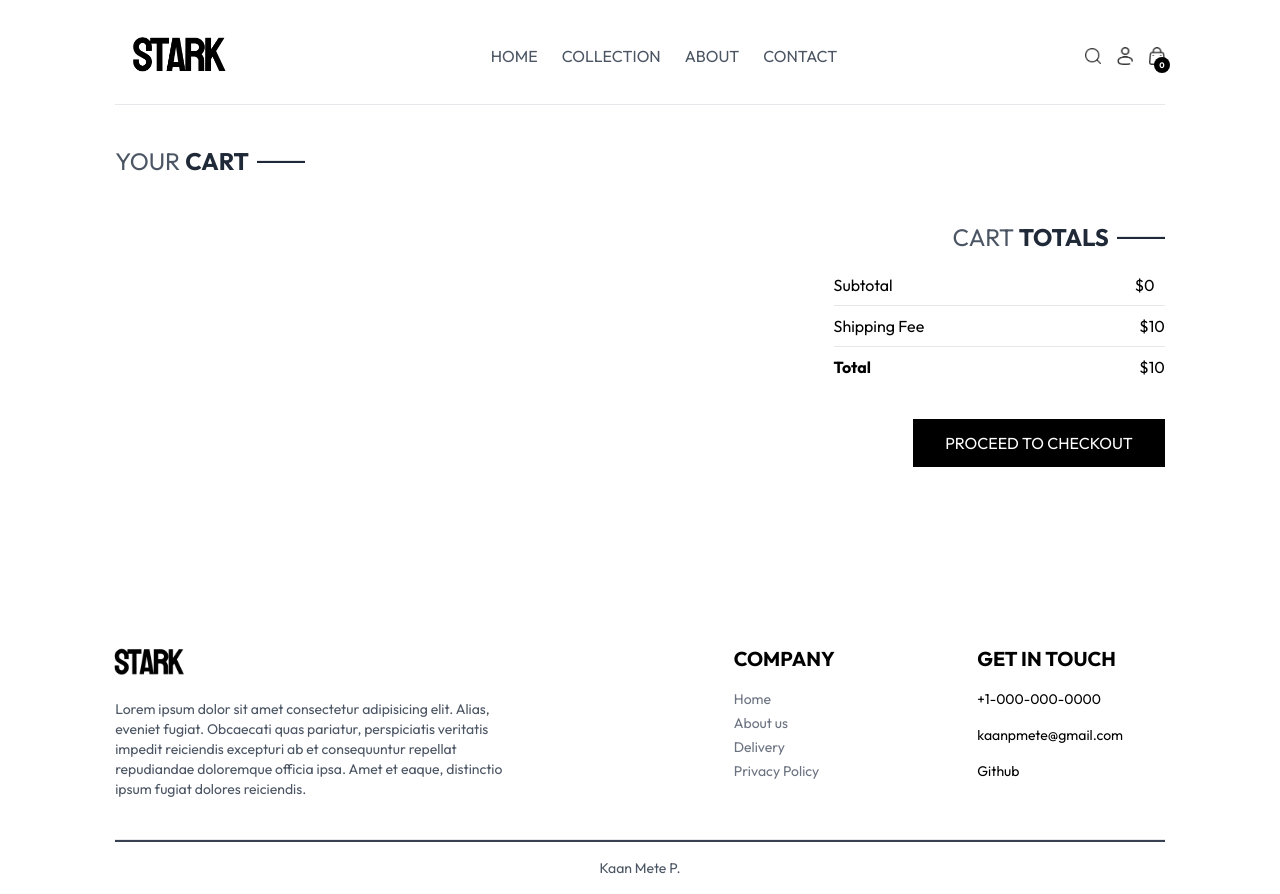
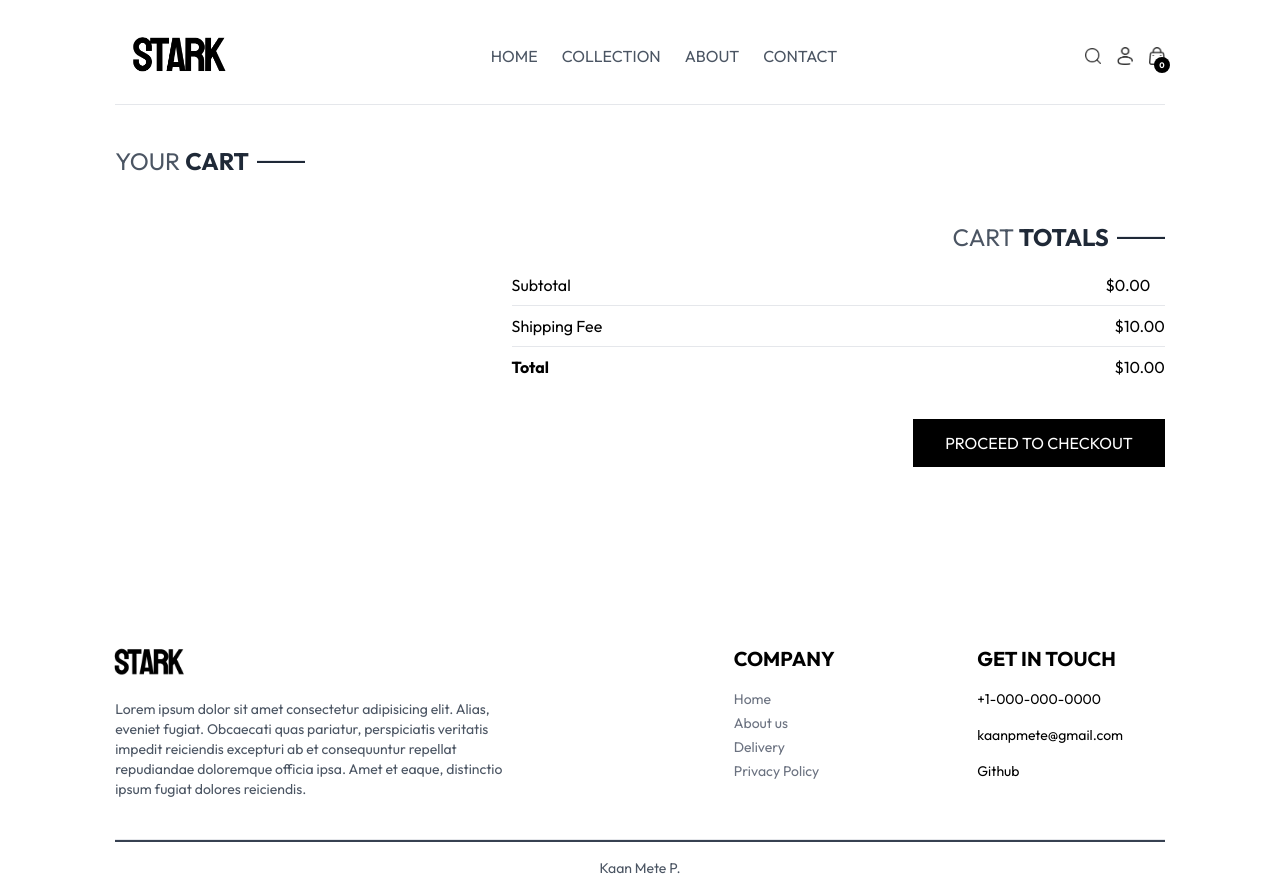
Before and after one commit to kaanmetep/stark-ecommerce, a React (Vite) app in the folder frontend/: page /cart in a window 1280 px wide. Built offline with nearby package versions, Linux system fonts and the light colour scheme.

Commit message:
Minor changes

```diff
--- a/frontend/src/components/CartItem.jsx
+++ b/frontend/src/components/CartItem.jsx
@@ -17,7 +17,7 @@ const CartItem = ({ cartItemObj }) => {
 
   return (
     <div className="grid grid-cols-[6fr,2fr,1fr] justify-between items-center border-t border-b">
-      <div className="flex gap-4 p-3">
+      <div className="flex flex-col sm:flex-row gap-4 p-3">
         <img src={currentItem?.image[0]} alt="item_image" className="w-20" />
         <div>
           <p className="text-lg font-medium">{currentItem?.name}</p>
@@ -34,9 +34,9 @@ const CartItem = ({ cartItemObj }) => {
       <input
         type="number"
         min="1"
-        max="100"
+        max="50"
         step="1"
-        value={quantity}
+        value={quantity > 50 ? 50 : quantity}
         onChange={(e) => {
           const newQuantity = Number(e.target.value);
           setQuantity(newQuantity);
@@ -46,7 +46,13 @@ const CartItem = ({ cartItemObj }) => {
             newQuantity
           );
         }}
-        className="border w-16 h-8 py-1 px-2 flex items-center"
+        onKeyDown={(e) => {
+          // allow only up and down keys
+          if (e.key !== "ArrowUp" && e.key !== "ArrowDown") {
+            e.preventDefault();
+          }
+        }}
+        className="border w-16 h-8 py-1 px-2 flex items-center "
       />
       <img
         src={assets.bin_icon}
--- a/frontend/src/contexts/ShopContext.jsx
+++ b/frontend/src/contexts/ShopContext.jsx
@@ -5,7 +5,7 @@ export const ShopContext = createContext();
 
 const ShopContextProvider = ({ children }) => {
   const currency = "$";
-  const delivery_fee = 10;
+  const shippingFee = 10;
   const [search, setSearch] = useState("");
   const [showSearch, setShowSearch] = useState(false);
   const [cartItems, setCartItems] = useState([]);
@@ -54,7 +54,7 @@ const ShopContextProvider = ({ children }) => {
   const value = {
     products,
     currency,
-    delivery_fee,
+    shippingFee,
     search,
     setSearch,
     showSearch,
--- a/frontend/src/pages/Cart.jsx
+++ b/frontend/src/pages/Cart.jsx
@@ -1,11 +1,13 @@
 import React from "react";
 import Title from "../components/Title";
 import CartItem from "../components/CartItem";
+import { useNavigate } from "react-router-dom";
 import { useShopContext } from "../contexts/ShopContext";
 const Cart = () => {
-  const { currency, cartItems, calculateCartSubtotal } = useShopContext();
-  const shippingFee = 10;
-  const total = shippingFee + calculateCartSubtotal();
+  const { currency, cartItems, calculateCartSubtotal, shippingFee } =
+    useShopContext();
+  const cartTotal = calculateCartSubtotal() + shippingFee;
+  const navigate = useNavigate();
   return (
     <div className="border-t ">
       <div className="mt-10">
@@ -23,24 +25,27 @@ const Cart = () => {
               <p>Subtotal</p>
               <p>
                 {currency}
-                {calculateCartSubtotal()}
+                {calculateCartSubtotal()}.00
               </p>
             </div>
             <div className="grid grid-cols-[12fr,1fr] items-center justify-center border-t py-2">
               <p>Shipping Fee</p>
               <p>
                 {currency}
-                {shippingFee}
+                {shippingFee}.00
               </p>
             </div>
             <div className="grid grid-cols-[12fr,1fr] items-center justify-center border-t py-2">
               <p className="font-bold">Total</p>
               <p>
                 {currency}
-                {total}
+                {cartTotal}.00
               </p>
             </div>
-            <button className=" mt-8 text-white bg-black py-3 px-8 uppercase active:bg-gray-800 hover:bg-gray-600 transition-all delay-[30ms] ml-auto block">
+            <button
+              className=" mt-8 text-white bg-black py-3 px-8 uppercase active:bg-gray-800 hover:bg-gray-600 transition-all delay-[30ms] ml-auto block"
+              onClick={() => navigate("/place-order")}
+            >
               Proceed to checkout
             </button>
           </div>
```
